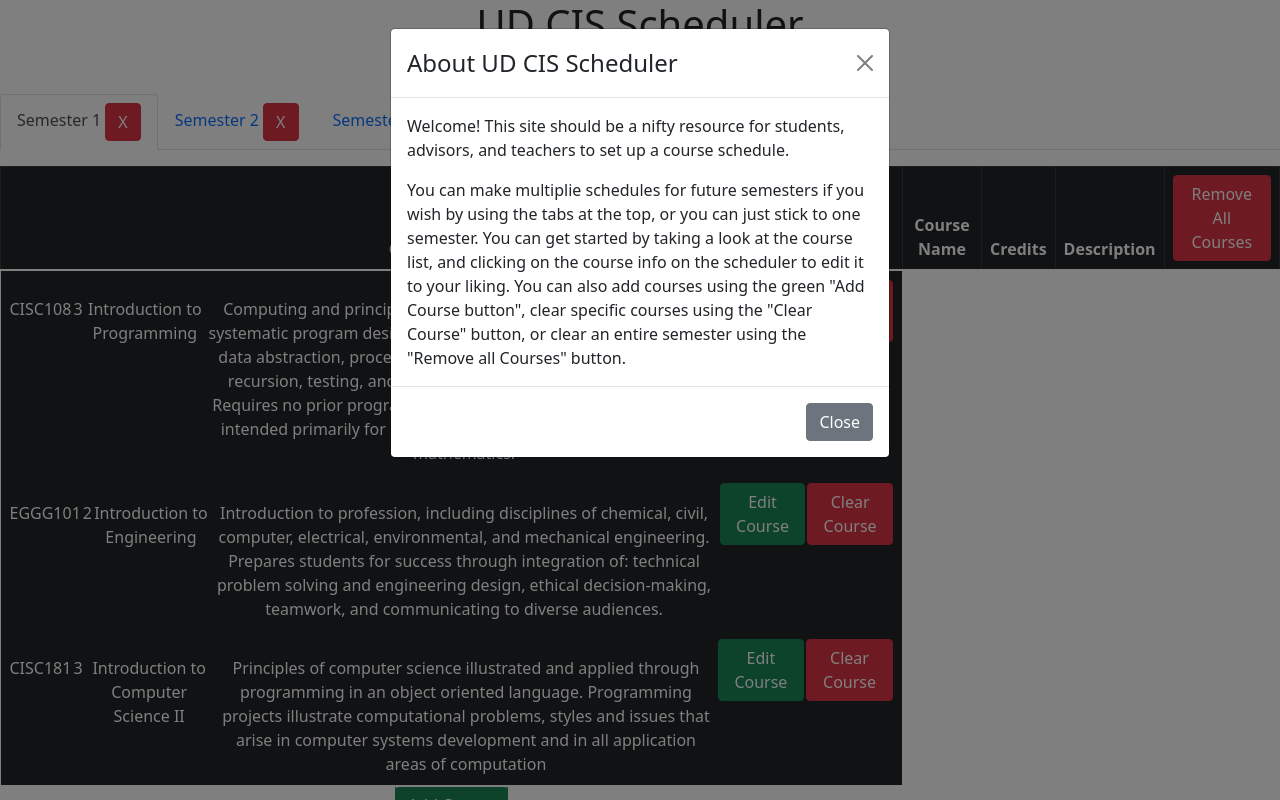
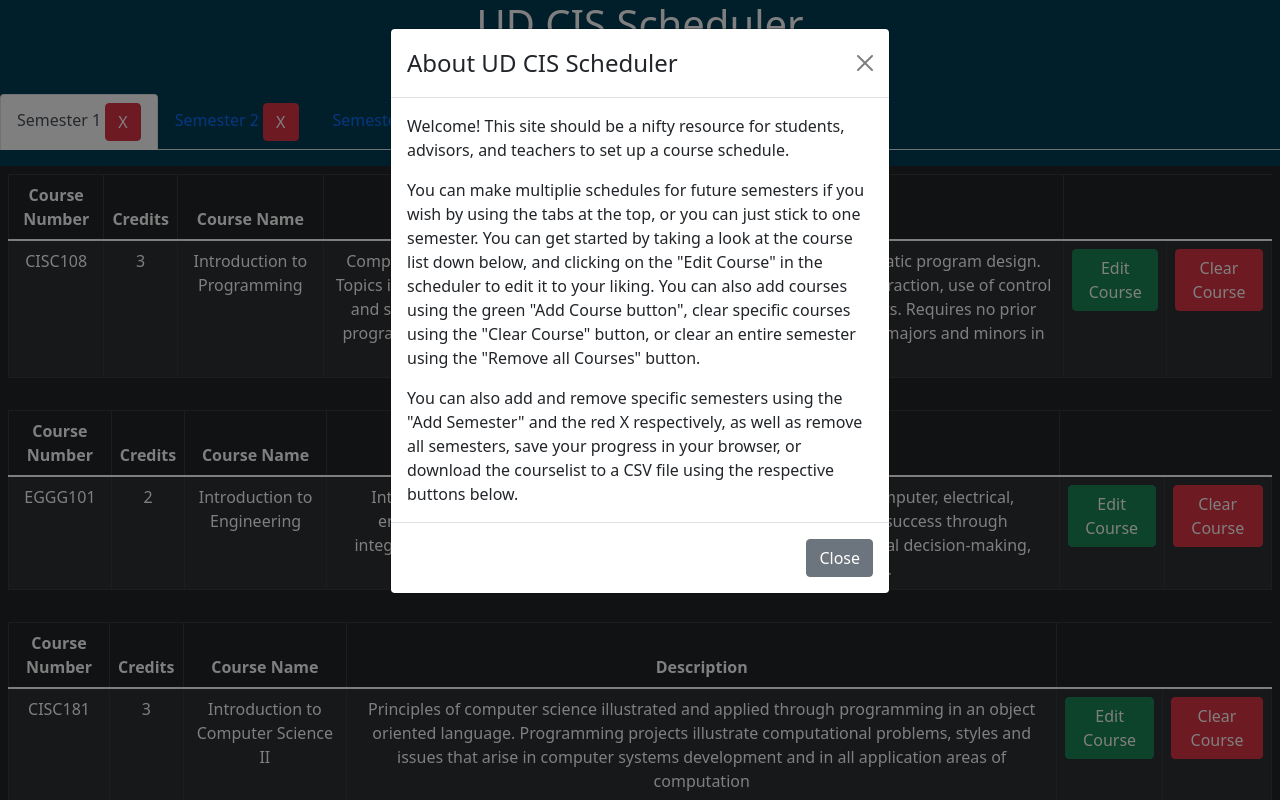
Before and after one commit to UD-CISC275-F21/ud-cis-scheduler-team-10, a React (Create React App) app: page / in a window 1280 px wide. Both pictures are taken after a click on the button "Need help?". Shown: the top 800 px of the page. Built offline with nearby package versions, Linux system fonts and the light colour scheme.

Commit message:
UI changes

```diff
--- a/public/index.html
+++ b/public/index.html
@@ -2,7 +2,7 @@
 <html lang="en">
   <head>
     <meta charset="utf-8" />
-    <link rel="icon" href="%PUBLIC_URL%/favicon.ico" />
+    <link rel="icon" href="%PUBLIC_URL%/ud.png" />
     <meta name="viewport" content="width=device-width, initial-scale=1" />
     <meta name="theme-color" content="#000000" />
     <meta
@@ -24,7 +24,7 @@
       work correctly both with client-side routing and a non-root public URL.
       Learn how to configure a non-root public URL by running `npm run build`.
     -->
-    <title>React App</title>
+    <title>UD CIS Scheduler</title>
   </head>
   <body>
     <noscript>You need to enable JavaScript to run this app.</noscript>
--- a/src/App.css
+++ b/src/App.css
@@ -1,5 +1,7 @@
 .App {
   text-align: center;
+  background-color: rgb(0, 62, 87);
+  color: white;
 }
 
 .App-logo {
--- a/src/components/CourseRow.tsx
+++ b/src/components/CourseRow.tsx
@@ -2,6 +2,7 @@ import React, {useState} from "react";
 import {Button} from "react-bootstrap";
 import { Course } from "../interfaces/Course";
 import { EditCourseModal } from "./EditCourseModal";
+import { Table } from "react-bootstrap";
 
 
 export function CourseRow({course1, semesterTitle, removeCourse, editCourse}: {course1:Course, semesterTitle: string, removeCourse: (c: string) => void, editCourse: (oldc: Course, newc: Course, t: string) => void}): JSX.Element{
@@ -9,6 +10,16 @@ export function CourseRow({course1, semesterTitle, removeCourse, editCourse}: {c
 
     return(
         <div>
+            <Table striped bordered hover variant="dark">
+                <thead>
+                    <tr>
+                        <th>Course Number</th>
+                        <th>Credits</th>
+                        <th>Course Name</th>
+                        <th>Description</th>
+                    </tr>
+                </thead>
+                <tbody>
                     <tr>
                         <td>{course1.Number}</td>
                         <td>{course1.Credits}</td>
@@ -18,6 +29,8 @@ export function CourseRow({course1, semesterTitle, removeCourse, editCourse}: {c
                         <td><Button variant = 'danger' onClick = {() => removeCourse(course1.Number)}>Clear Course</Button></td>
                     </tr>
                     <EditCourseModal visible={visible} setVisible={setVisible} editCourse={ editCourse}  course={course1} semesterTitle = {semesterTitle}></EditCourseModal>
+                </tbody>
+            </Table>
         </div>
     );
 
--- a/src/components/SemesterTab.tsx
+++ b/src/components/SemesterTab.tsx
@@ -121,36 +121,44 @@ export function SemesterTab({tab1, tab2, tab3}: {tab1: Semester, tab2: Semester,
                         return(
                             <Tab key = {semester.Title} eventKey={semester.Title} title={[semester.Title, " ", <Button key={semester.Title} variant = 'danger' onClick = {() => removeSemester(semester.Title)}>X</Button>]}>
                                 <Table striped bordered hover variant="dark">
-                                    <thead>
-                                        <tr>
-                                            <th>Course Number</th>
-                                            <th>Course Name</th>
-                                            <th>Credits</th>
-                                            <th>Description</th>
-                                            <th><Button variant = 'danger' onClick = {() => handleClearAll(semester.Title)}>Remove All Courses</Button></th>
-                                        </tr>
-                                    </thead>
                                     <tbody>
                                         {semester.Courses.map((course: Course) => {
                                             return(
                                                 <div key = {course.Number}>
                                                     <CourseRow  course1 = {course} removeCourse = {() => removeCourseRow(semester.Title, course.Number) } editCourse={editCourse} semesterTitle={semester.Title}></CourseRow>
-
                                                 </div>
                                             );
                                         })}
                                     </tbody>
+                                    <div>
+                                        <p></p>
+                                    </div>
                                     <Button variant = 'success' onClick = {() => handleAddRow(semester.Title)}>Add Course</Button>
                                 </Table>
+                                <Button variant = 'danger' onClick = {() => handleClearAll(semester.Title)}>Remove All Courses</Button>
+                                <div>
+                                    <p></p>
+                                </div>
                             </Tab>
                         );
                     })}
                     <Tab eventKey="add_semester_tab" title={<Button variant = 'success' onClick = {handleAddSemester}>+Add Semester+</Button>}></Tab>
                 </Tabs>
                 <Button variant = 'danger' onClick = {removeAllSemesters}>-Remove all Semesters-</Button>
+                <div>
+                    <p></p>
+                </div>
                 <Button variant = 'success' onClick = {save}>Save Courses</Button>
                 <div>
-                    <CSVLink data = {JSON.stringify(semesters,null,2)}>Download to CSV!</CSVLink>
+                    <p></p>
+                </div>
+                <div>
+                    <Button variant = 'info'>
+                        <CSVLink data = {JSON.stringify(semesters,null,2)}>Download to CSV!</CSVLink>
+                    </Button>
+                    <div>
+                        <p></p>
+                    </div>
                 </div>
 
             </div>
@@ -162,6 +170,9 @@ export function SemesterTab({tab1, tab2, tab3}: {tab1: Semester, tab2: Semester,
                     <Tab eventKey="add_semester_tab" title={<Button variant = 'success' onClick = {handleAddSemester}>+Add Semester+</Button>}></Tab>
                 </Tabs>
                 <Button variant = 'danger' onClick = {removeAllSemesters}>-Remove all Semesters-</Button>
+                <div>
+                    <p></p>
+                </div>
                 <Button variant = 'success' onClick = {save}>Save Courses</Button>
             </div>
         );
--- a/src/components/WelcomeModal.tsx
+++ b/src/components/WelcomeModal.tsx
@@ -15,9 +15,11 @@ export function WelcomeModal(): JSX.Element{
             </Modal.Header>
             <Modal.Body>Welcome! This site should be a nifty resource for students, advisors, and teachers to set up a course schedule.<p></p> You can make multiplie
                         schedules for future semesters if you wish by using the tabs at the top, or you can just stick to one semester.
-                        You can get started by taking a look at the course list, and clicking on the course info on the scheduler to edit it to your liking.
+                        You can get started by taking a look at the course list down below, and clicking on the &quot;Edit Course&quot; in the scheduler to edit it to your liking.
                         You can also add courses using the green &quot;Add Course button&quot;, clear specific courses using the &quot;Clear Course&quot; button, or
-                        clear an entire semester using the &quot;Remove all Courses&quot; button.
+                        clear an entire semester using the &quot;Remove all Courses&quot; button. <p></p>
+                        You can also add and remove specific semesters using the &quot;Add Semester&quot; and the red X respectively, as well as remove
+                        all semesters, save your progress in your browser, or download the courselist to a CSV file using the respective buttons below.
             </Modal.Body>
             <Modal.Footer>
                 <Button variant="secondary" onClick={handleClose}>
```
Also changed, not shown: public/ud.png (added). Lines whose indentation alone changed are shown as unchanged.
